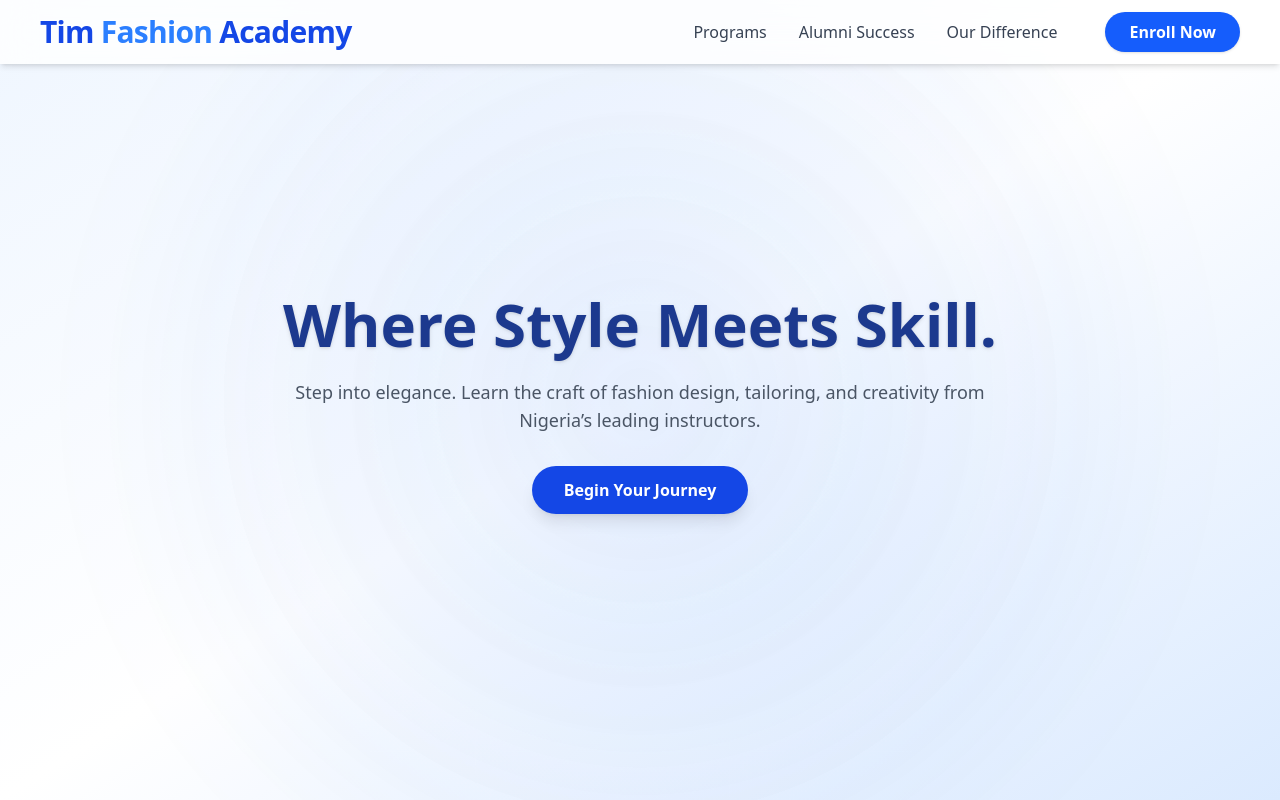
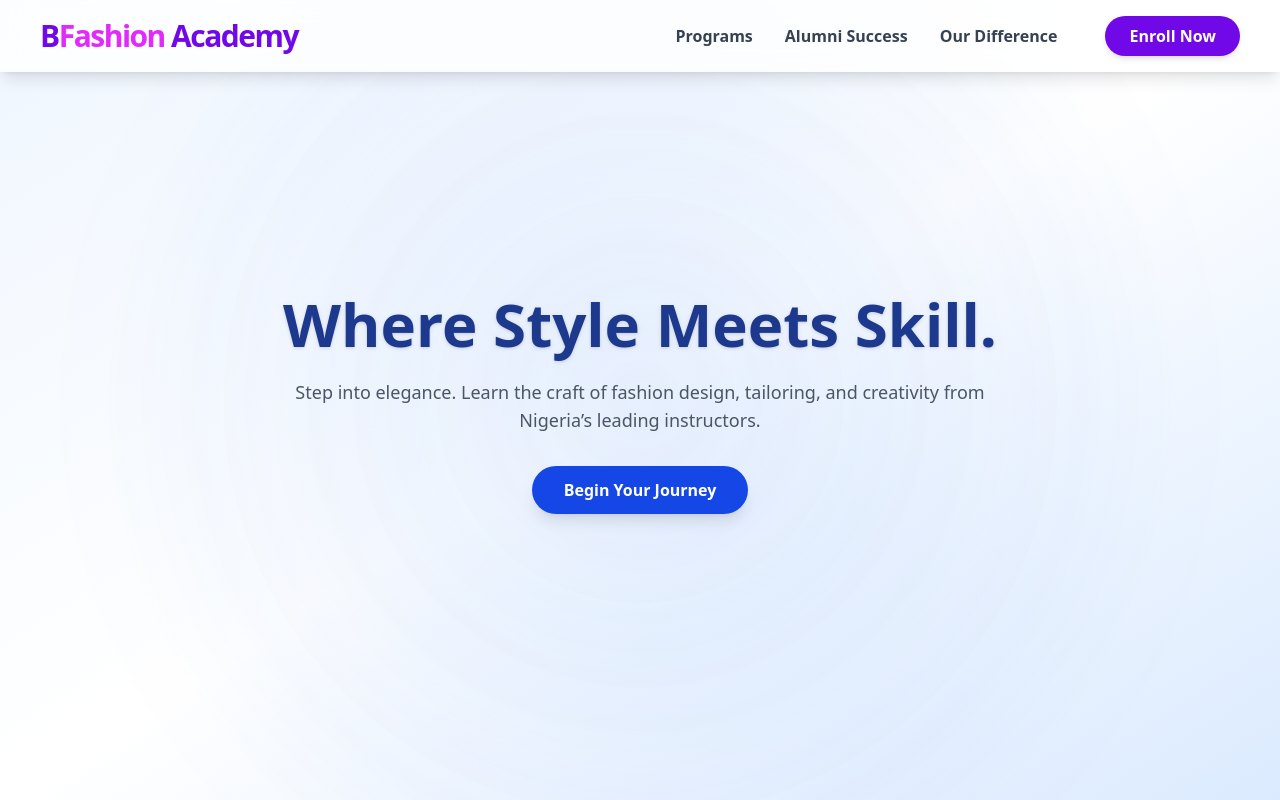
Before and after one commit to apreezofficial/6kfashion, a Next.js app: page / in a window 1280 px wide. Shown: the top 800 px of the page. Built offline with nearby package versions, Linux system fonts and the light colour scheme.

Commit message:
Update NavBar.tsx

```diff
--- a/src/app/NavBar.tsx
+++ b/src/app/NavBar.tsx
@@ -7,26 +7,35 @@ const navLinks = [
   { name: "Our Difference", href: "#difference" },
 ];
 
-const NavBar: React.FC = () => {
+const BFashionNavBar: React.FC = () => {
   const [isOpen, setIsOpen] = useState(false);
+
+  // --- Color Definitions for Purple/Violet Theme ---
+  // Logo: Dark Violet primary, Bright Purple accent
+  // Links: Dark Gray/Violet, Accent on hover
+  // Button: Deep Violet background
+  const PRIMARY_COLOR = "text-violet-700";
+  const ACCENT_COLOR = "text-fuchsia-500";
+  const HOVER_COLOR = "hover:text-fuchsia-500";
+  const BUTTON_BG = "bg-violet-700 hover:bg-violet-800";
+  const UNDERLINE_BG = "bg-fuchsia-500";
 
   return (
     <nav
       className="
         fixed top-0 left-0 w-full z-50
         bg-white/80 backdrop-blur-lg
-        shadow-md transition-all duration-300
+        shadow-lg transition-all duration-300
       "
     >
       <div className="max-w-7xl mx-auto px-6 md:px-10">
-        <div className="flex justify-between items-center h-16">
-          {/* Logo */}
+        <div className="flex justify-between items-center h-18 py-3">
+          {/* Logo - B Fashion Academy */}
           <a
             href="#hero"
-            className="text-2xl md:text-3xl font-extrabold tracking-tight
-                       text-blue-700 hover:text-blue-800 transition-colors"
+            className={`text-2xl md:text-3xl font-extrabold tracking-tighter ${PRIMARY_COLOR} hover:text-violet-900 transition-colors`}
           >
-            Tim<span className="text-blue-500"> Fashion</span> Academy
+            B<span className={ACCENT_COLOR}>Fashion</span> Academy
           </a>
 
           {/* Desktop Links */}
@@ -35,29 +44,29 @@ const NavBar: React.FC = () => {
               <a
                 key={link.name}
                 href={link.href}
-                className="
-                  relative text-gray-700 hover:text-blue-600 font-medium
-                  transition-colors group
-                "
+                className={`
+                  relative text-gray-700 font-semibold
+                  ${HOVER_COLOR} transition-colors group
+                `}
               >
                 {link.name}
                 <span
-                  className="
+                  className={`
                     absolute bottom-0 left-0 w-0 h-[2px]
-                    bg-blue-500 group-hover:w-full transition-all duration-300
-                  "
+                    ${UNDERLINE_BG} group-hover:w-full transition-all duration-300
+                  `}
                 ></span>
               </a>
             ))}
 
             <a
               href="#contact"
-              className="
-                ml-4 bg-blue-600 hover:bg-blue-700
-                text-white font-semibold
+              className={`
+                ml-4 ${BUTTON_BG}
+                text-white font-bold
                 py-2 px-6 rounded-full
-                shadow-sm transition duration-200
-              "
+                shadow-md transition duration-200 transform hover:scale-[1.02]
+              `}
             >
               Enroll Now
             </a>
@@ -66,12 +75,12 @@ const NavBar: React.FC = () => {
           {/* Mobile Menu Toggle */}
           <button
             onClick={() => setIsOpen(!isOpen)}
-            className="md:hidden text-blue-700 hover:text-blue-800 transition"
+            className={`md:hidden text-violet-700 hover:text-violet-900 transition`}
             aria-label="Toggle navigation"
           >
             {isOpen ? (
               <svg
-                className="h-6 w-6"
+                className="h-7 w-7"
                 fill="none"
                 viewBox="0 0 24 24"
                 stroke="currentColor"
@@ -85,7 +94,7 @@ const NavBar: React.FC = () => {
               </svg>
             ) : (
               <svg
-                className="h-6 w-6"
+                className="h-7 w-7"
                 fill="none"
                 viewBox="0 0 24 24"
                 stroke="currentColor"
@@ -105,19 +114,20 @@ const NavBar: React.FC = () => {
       {/* Mobile Menu */}
       <div
         className={`md:hidden ${
-          isOpen ? "max-h-96 opacity-100" : "max-h-0 opacity-0"
-        } overflow-hidden transition-all duration-300 bg-white/90 backdrop-blur-lg shadow-md`}
+          isOpen ? "max-h-96 opacity-100 py-2" : "max-h-0 opacity-0"
+        } overflow-hidden transition-all duration-500 ease-in-out bg-white/95 shadow-xl`}
       >
-        <div className="px-6 py-4 space-y-3">
+        <div className="px-6 pt-2 pb-4 space-y-3">
           {navLinks.map((link) => (
             <a
               key={link.name}
               href={link.href}
               onClick={() => setIsOpen(false)}
-              className="
-                block text-gray-700 font-medium
-                hover:text-blue-600 transition
-              "
+              className={`
+                block text-lg font-medium py-2
+                text-gray-800 hover:text-violet-700 border-b border-gray-100
+                transition
+              `}
             >
               {link.name}
             </a>
@@ -125,12 +135,12 @@ const NavBar: React.FC = () => {
           <a
             href="#contact"
             onClick={() => setIsOpen(false)}
-            className="
-              block mt-2 text-center
-              bg-blue-600 hover:bg-blue-700
-              text-white font-semibold py-2 rounded-full
-              transition
-            "
+            className={`
+              block mt-4 text-center
+              ${BUTTON_BG}
+              text-white font-bold py-3 rounded-lg
+              shadow-lg transition duration-200 transform hover:scale-[1.01]
+            `}
           >
             Enroll Now
           </a>
@@ -140,4 +150,4 @@ const NavBar: React.FC = () => {
   );
 };
 
-export default NavBar;
+export default BFashionNavBar;
```
